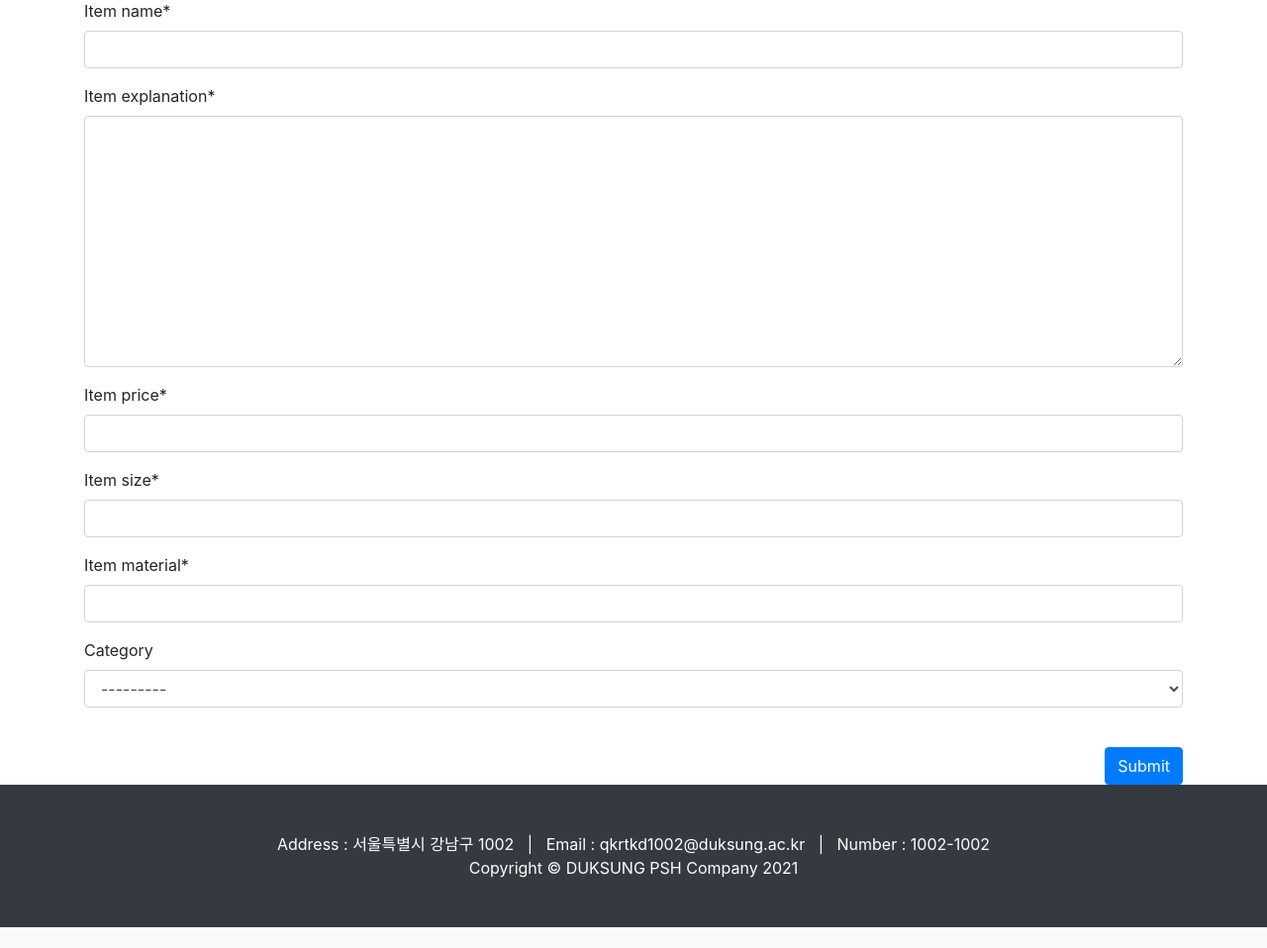
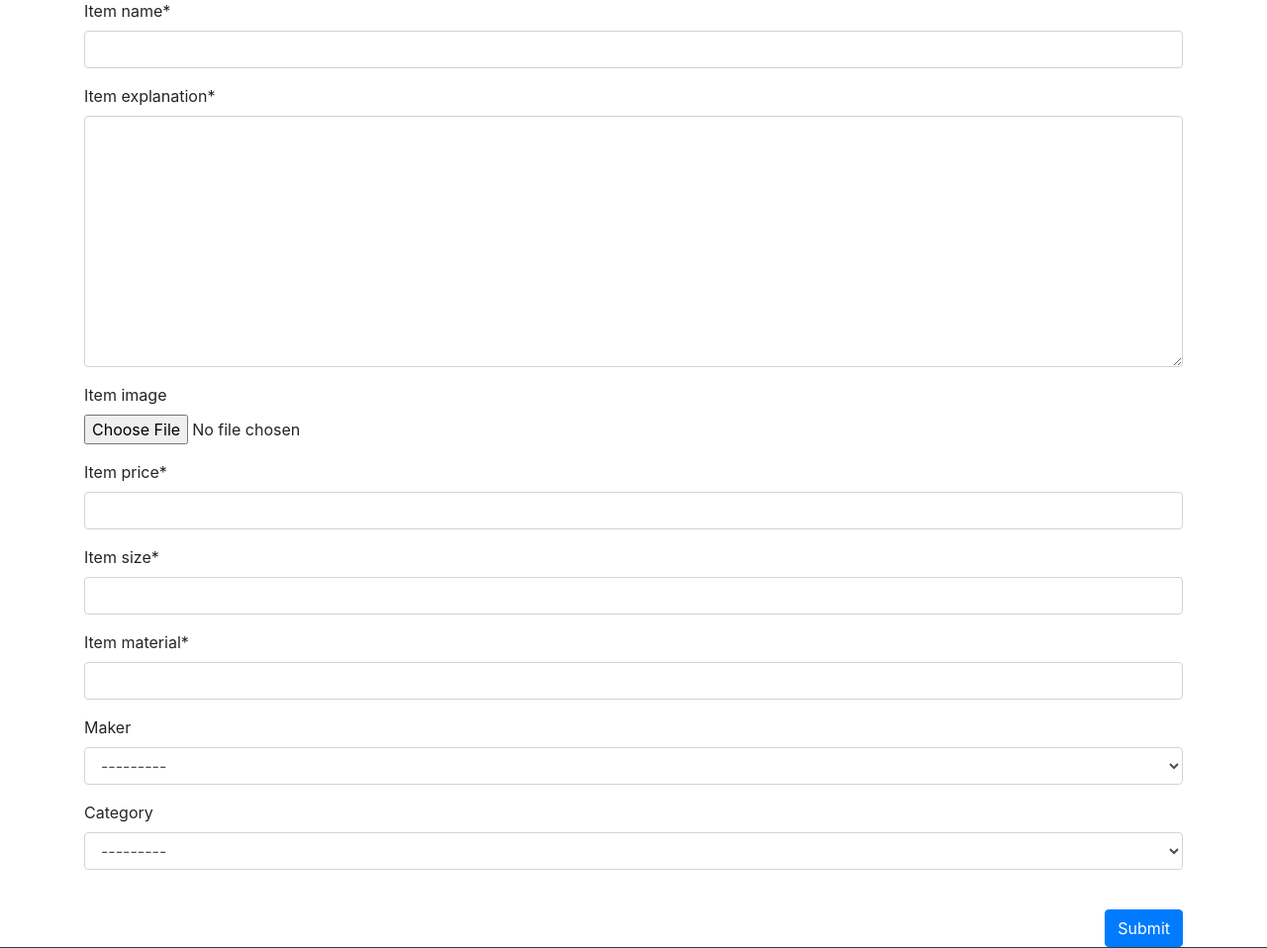
Before and after one commit to C0012S/InternetProgramming_Project, a Django app: page /mall/create_item/ in a window 1280 px wide. Shown: the part 154-1112 px from the top of the page at 99% size. Before the commit the page ends 1091 px from the top, so only its background shows below. Run offline with Django 4.2, Linux system fonts and the light colour scheme; the visitor is signed in with stand-in values (Sample User, id 1); data that the repository does not hold is empty; some libraries are stand-ins or nearby versions.

Commit message:
상품 등록/수정 페이지 fields 수정과 markdownx 라이브러리 이용하기

```diff
--- a/InternetPrj/settings.py
+++ b/InternetPrj/settings.py
@@ -39,6 +39,7 @@ INSTALLED_APPS = [
     'django.contrib.messages',
     'django.contrib.staticfiles',
     'crispy_forms',
+    'markdownx',
     'django.contrib.sites',
     'allauth',
     'allauth.account',
--- a/InternetPrj/urls.py
+++ b/InternetPrj/urls.py
@@ -23,6 +23,7 @@ urlpatterns = [
     path('admin/', admin.site.urls),    # 서버IP/admin
     path('mall/', include('mall.urls')),    # 서버IP/mall
     path('', include('single_pages.urls')),     # 서버IP/
+    path('markdownx/', include('markdownx.urls')),
     path('accounts/', include('allauth.urls')),
 ]
 
--- a/mall/admin.py
+++ b/mall/admin.py
@@ -1,9 +1,10 @@
 from django.contrib import admin
 from .models import Item, Category, Comment, Maker
+from markdownx.admin import MarkdownxModelAdmin
 
 # Register your models here.
 
-admin.site.register(Item)
+admin.site.register(Item, MarkdownxModelAdmin)
 
 class CategoryAdmin(admin.ModelAdmin):
     prepopulated_fields = {'slug':('category_name',)}
--- a/mall/models.py
+++ b/mall/models.py
@@ -1,5 +1,7 @@
 from django.db import models
 from django.contrib.auth.models import User
+from markdownx.models import MarkdownxField
+from markdownx.utils import markdown
 
 # Create your models here.
 
@@ -32,7 +34,7 @@ class Category(models.Model):
 
 class Item(models.Model):
     item_name = models.CharField(max_length=50) # 상품명
-    item_explanation = models.TextField() # 상품 설명
+    item_explanation = MarkdownxField() # 상품 설명
     item_image = models.ImageField(upload_to='mall/images/%Y/%m/%d/', blank=True)  # 상품 이미지
     item_price = models.IntegerField() # 가격
 
@@ -49,6 +51,9 @@ class Item(models.Model):
 
     def get_absolute_url(self):
         return f'/mall/{self.pk}/'
+
+    def get_content_markdown(self):
+        return markdown(self.item_explanation)
 
 class Comment(models.Model):
     item = models.ForeignKey(Item, on_delete=models.CASCADE)
--- a/mall/templates/mall/item_detail.html
+++ b/mall/templates/mall/item_detail.html
@@ -46,7 +46,7 @@
                         </figure>
                         <!-- Post content-->
                         <section class="mb-5">
-                            <p>{{ item.item_explanation }}</p>
+                            <p>{{ item.get_content_markdown | safe }}</p>
                             {% if user.is_authenticated %}
                                 {% if user.is_staff or user.is_superuser %}
                                     <span class="small text-muted float-right">{{ item.author }}에 의해 등록된 상품</span>
--- a/mall/templates/mall/item_form.html
+++ b/mall/templates/mall/item_form.html
@@ -12,4 +12,5 @@
 
         <button type="submit" class="btn btn-primary float-right">Submit</button>
     </form>
+    {{ form.media }}
 {% endblock %}
--- a/mall/templates/mall/item_list.html
+++ b/mall/templates/mall/item_list.html
@@ -37,7 +37,7 @@
                         {% endif %}
 
                         <h2 class="card-title h4">{{ i.item_name }}</h2>
-                        <p class="card-text">{{ i.item_explanation | truncatechars:100 }}</p>
+                        <p class="card-text">{{ i.get_content_markdown | truncatewords_html:50 | safe }}</p>
                         <div class="small float-right text-primary" style="font-size:1.5em">{{ i.item_price }} 원</div>
                         <a class="btn btn-primary" href="{{ i.get_absolute_url }}">Read more →</a>
                     </div>
--- a/mall/templates/mall/item_update_form.html
+++ b/mall/templates/mall/item_update_form.html
@@ -12,4 +12,5 @@
 
         <button type="submit" class="btn btn-primary float-right">Submit</button>
     </form>
+    {{ form.media }}
 {% endblock %}
--- a/mall/views.py
+++ b/mall/views.py
@@ -36,7 +36,7 @@ def new_comment(request, pk):
 # Create your views here.
 class ItemCreate(LoginRequiredMixin, UserPassesTestMixin, CreateView):
     model = Item
-    fields = ['item_name', 'item_explanation', 'item_price', 'item_size', 'item_material', 'category'] # item_image, maker 추가 필요
+    fields = ['item_name', 'item_explanation', 'item_image', 'item_price', 'item_size', 'item_material', 'maker', 'category']
 
     def test_func(self):
         return self.request.user.is_superuser or self.request.user.is_staff
@@ -51,7 +51,7 @@ class ItemCreate(LoginRequiredMixin, UserPassesTestMixin, CreateView):
 
 class ItemUpdate(LoginRequiredMixin, UpdateView):
     model = Item
-    fields = ['item_name', 'item_explanation', 'item_price', 'item_size', 'item_material', 'category']  # item_image, maker 추가 필요
+    fields = ['item_name', 'item_explanation', 'item_image', 'item_price', 'item_size', 'item_material', 'maker', 'category']
 
     template_name = 'mall/item_update_form.html'
 
```
